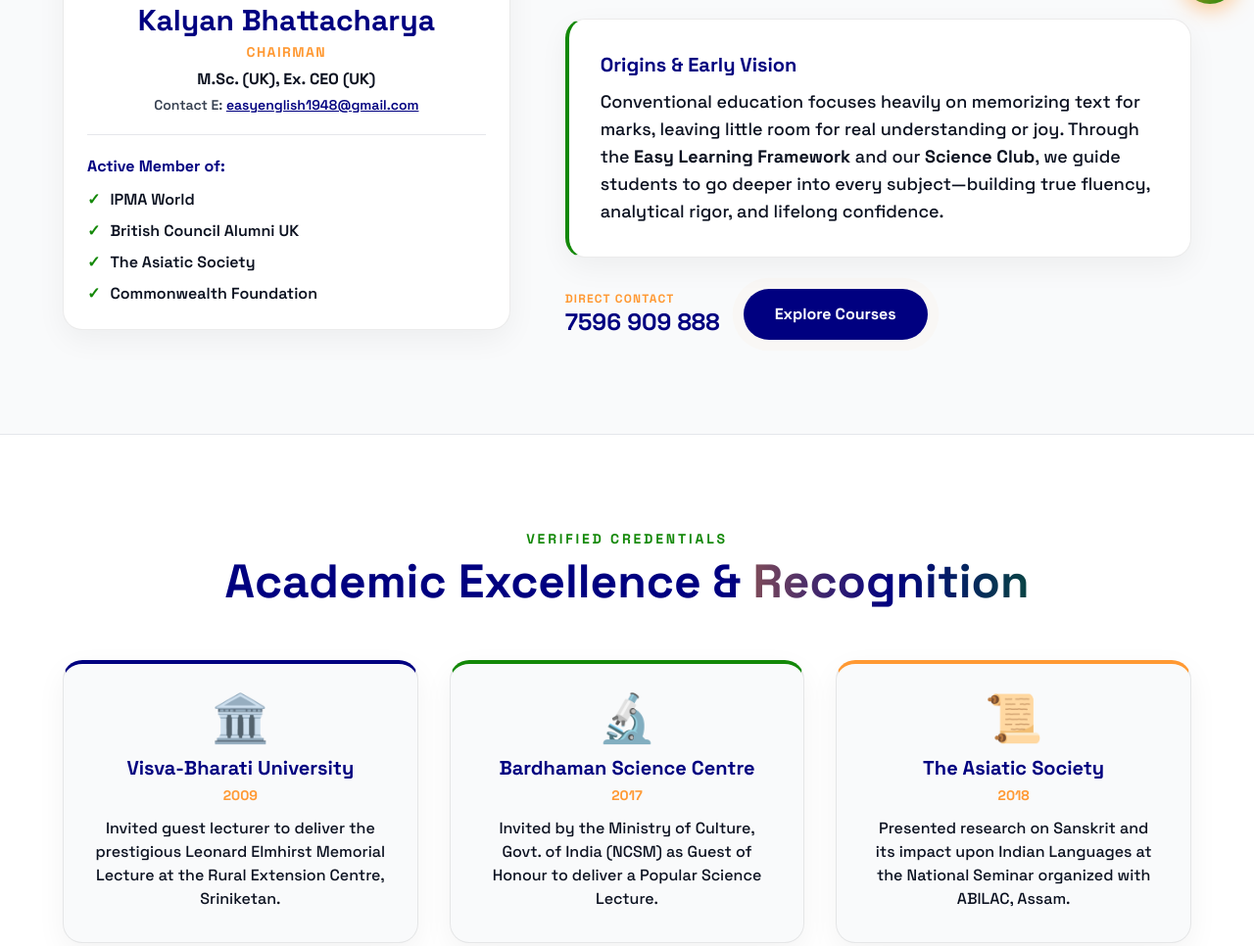
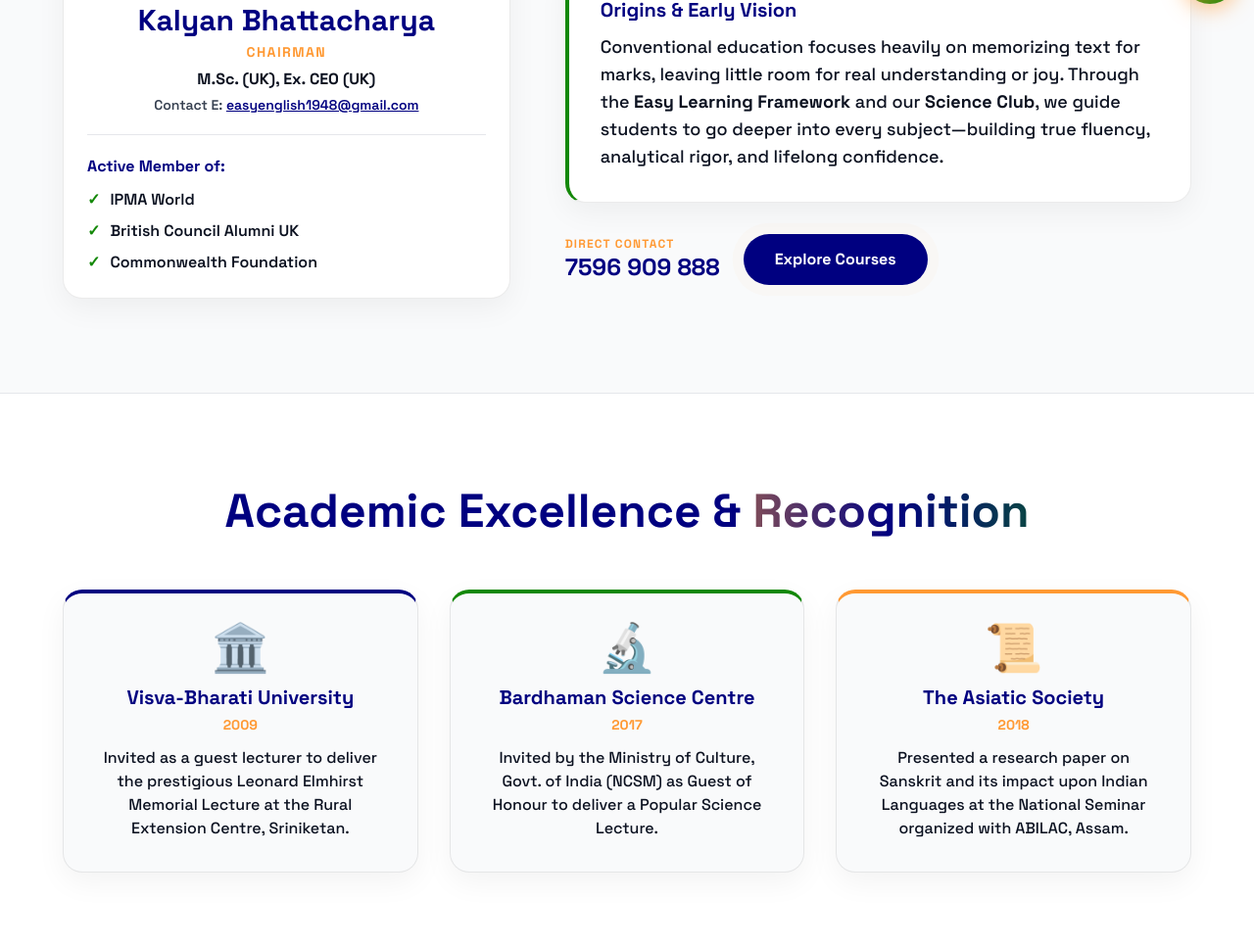
Before and after one commit to 11shayak-source/easy-way-learn, a plain HTML site: page founder.html in a window 1280 px wide. Shown: the part 780-1746 px from the top of the page at 98% size. Drawn offline with nearby package versions, Linux system fonts and the light colour scheme.

Commit message:
Update founder.html

```diff
--- a/founder.html
+++ b/founder.html
@@ -242,7 +242,6 @@
                         <ul class="space-y-2 text-sm md:text-base font-semibold text-[var(--body-text-color)]">
                             <li class="flex items-center gap-2.5"><span class="text-[var(--green)] font-bold">✓</span> IPMA World</li>
                             <li class="flex items-center gap-2.5"><span class="text-[var(--green)] font-bold">✓</span> British Council Alumni UK</li>
-                            <li class="flex items-center gap-2.5"><span class="text-[var(--green)] font-bold">✓</span> The Asiatic Society</li>
                             <li class="flex items-center gap-2.5"><span class="text-[var(--green)] font-bold">✓</span> Commonwealth Foundation</li>
                         </ul>
                     </div>
@@ -258,7 +257,7 @@
 
                 <div class="space-y-4 md:space-y-6 text-base md:text-lg leading-relaxed text-[var(--body-text-color)] font-medium">
                     <p>
-                        Education is not merely the transfer of information; it is the ignition of potential. As the visionary behind <strong>Easy Learning</strong>, my goal has been to construct a platform that transcends the rigid boundaries of traditional, rote-based academia.
+                        Education is not merely the transfer of information; it is the ignition of potential.
                     </p>
                     <p>
                         Earning my M.Sc. in Engineering in the United Kingdom laid the foundation for structured, analytical problem-solving. My international career as a CEO and Board Member in the UK gave me firsthand exposure to global educational and professional standards.
@@ -291,7 +290,6 @@
     <section class="py-12 md:py-24 px-4 md:px-16 relative z-10 bg-white border-t border-gray-200">
         <div class="max-w-7xl mx-auto">
             <div class="text-center mb-10 md:mb-14 reveal-up">
-                <h2 class="text-xs md:text-sm font-bold tracking-[0.2em] uppercase mb-2.5 text-[var(--green)]">Verified Credentials</h2>
                 <h3 class="text-2xl sm:text-3xl md:text-5xl font-bold text-[var(--navy)]">Academic Excellence & <span class="neon-text-tricolor">Recognition</span></h3>
             </div>
 
@@ -300,7 +298,7 @@
                     <div class="text-4xl md:text-5xl mb-3">🏛️</div>
                     <h4 class="text-lg md:text-xl font-bold text-[var(--navy)] mb-1">Visva-Bharati University</h4>
                     <p class="text-sm font-bold mb-3 text-[var(--saffron)]">2009</p>
-                    <p class="text-sm md:text-base leading-relaxed text-[var(--body-text-color)] font-medium">Invited guest lecturer to deliver the prestigious Leonard Elmhirst Memorial Lecture at the Rural Extension Centre, Sriniketan.</p>
+                    <p class="text-sm md:text-base leading-relaxed text-[var(--body-text-color)] font-medium">Invited as a guest lecturer to deliver the prestigious Leonard Elmhirst Memorial Lecture at the Rural Extension Centre, Sriniketan.</p>
                 </div>
 
                 <div class="glass-panel p-6 md:p-8 text-center reveal-up bg-gray-50 border-t-4 border-t-[var(--green)]" style="animation-delay: 0.1s;">
@@ -314,7 +312,7 @@
                     <div class="text-4xl md:text-5xl mb-3">📜</div>
                     <h4 class="text-lg md:text-xl font-bold text-[var(--navy)] mb-1">The Asiatic Society</h4>
                     <p class="text-sm font-bold mb-3 text-[var(--saffron)]">2018</p>
-                    <p class="text-sm md:text-base leading-relaxed text-[var(--body-text-color)] font-medium">Presented research on Sanskrit and its impact upon Indian Languages at the National Seminar organized with ABILAC, Assam.</p>
+                    <p class="text-sm md:text-base leading-relaxed text-[var(--body-text-color)] font-medium">Presented a research paper on Sanskrit and its impact upon Indian Languages at the National Seminar organized with ABILAC, Assam.</p>
                 </div>
             </div>
         </div>
```
